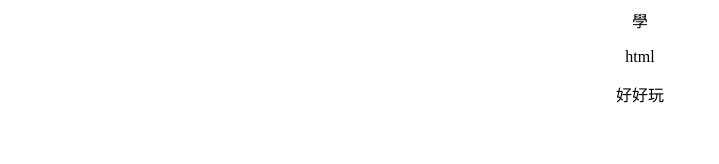
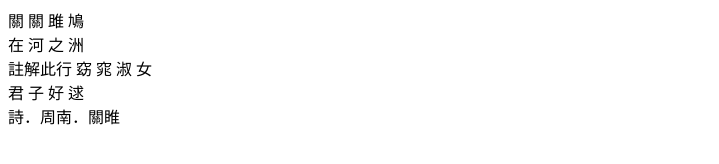
Before and after one commit to GGteng/hw01, a plain HTML site: page index.html in a window 1280 px wide. Shown: the whole page, without its empty margins (0-719 px from the left). Drawn offline with Linux system fonts and the light colour scheme.

Commit message:
Add files via upload

```diff
--- a/index.html
+++ b/index.html
@@ -2,13 +2,20 @@
 <html>
 <head>
     <meta charset="UTF-8">
-    <title>MY FIRST HTML</title>
+    <title>Untitled Document</title>
 </head>
 <body>
-    <div align="center">
-    學
-    <p>html</p>
-    好好玩
-    </div>
+<div>
+關&nbsp;關&nbsp;雎&nbsp;鳩<br>
+在&nbsp;河&nbsp;之&nbsp;洲<br>
+註解此行
+窈&nbsp;窕&nbsp;淑&nbsp;女<br>
+君&nbsp;子&nbsp;好&nbsp;逑<br>
+詩．周南．關睢
+<br>
+</div>
+
+
+
 </body>
 </html>
```
